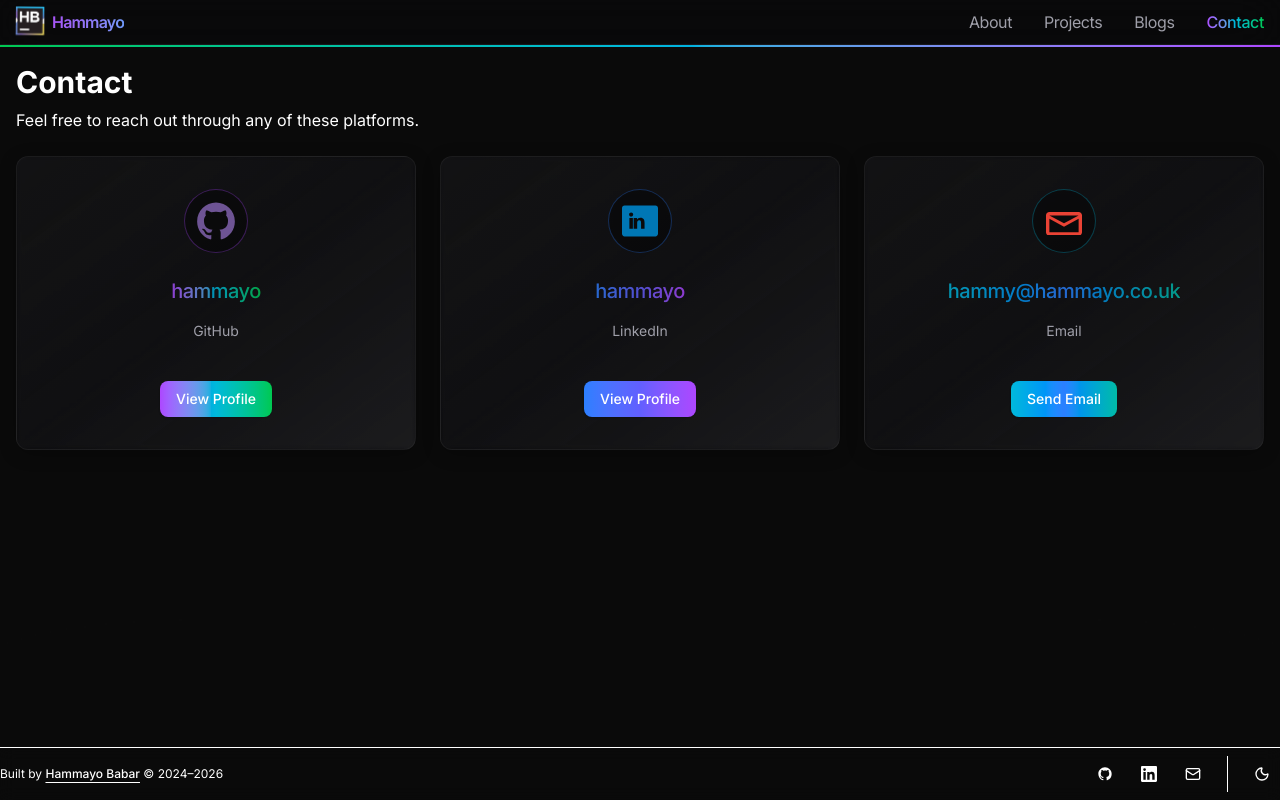
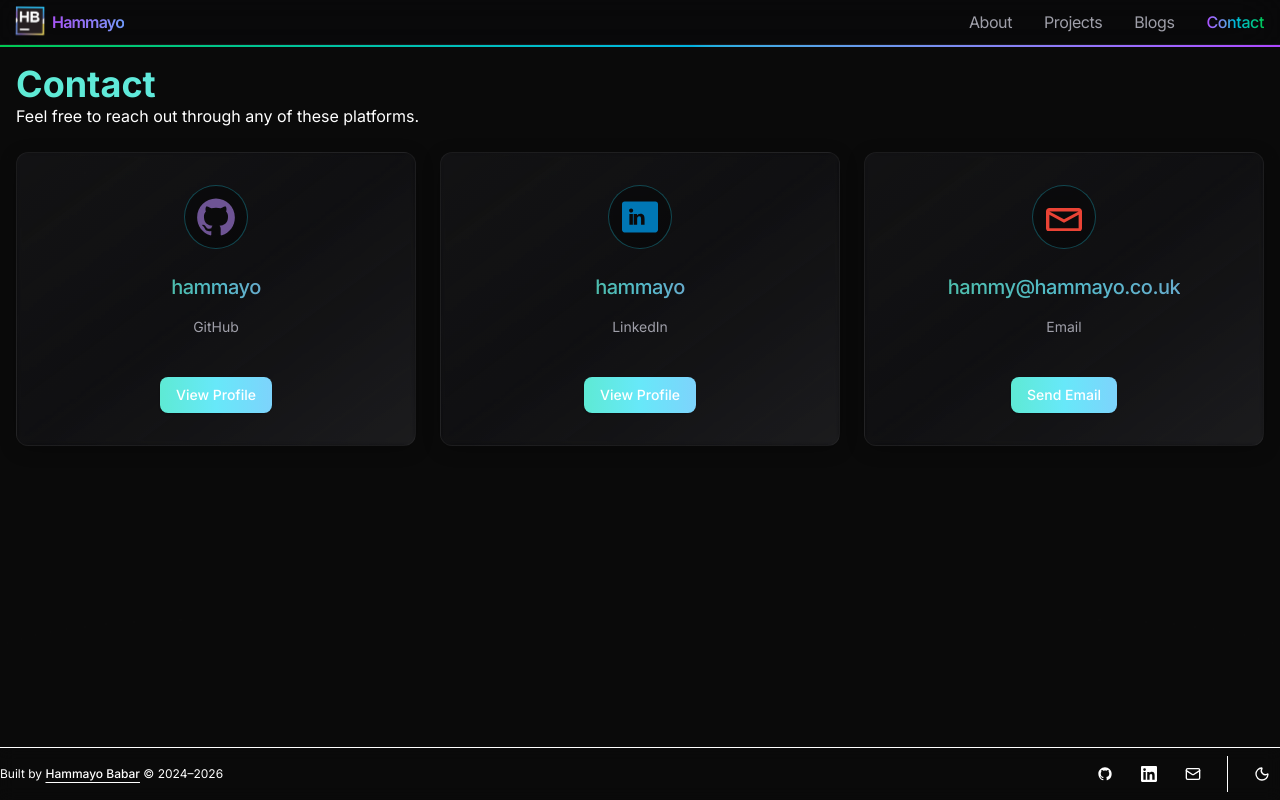
Before and after one commit to hammayo/hammayo.github.io, a Next.js app: page /contact in a window 1280 px wide. Built offline with nearby package versions, Linux system fonts and the light colour scheme.

Commit message:
feat: /contact — scheme-aware ContactCard, gradient heading, updated metadata

```diff
--- a/src/app/contact/page.tsx
+++ b/src/app/contact/page.tsx
@@ -1,13 +1,23 @@
 import { Container } from "@/features/shared/container";
 import { PageTransitionWrapper } from "@/features/shared/page-transition-wrapper";
 import { ContactCard } from "@/features/contact/contact-card";
-import { SOCIAL } from "@/lib/constants";
+import { SOCIAL, PAGE_META, SITE_URL } from "@/lib/constants";
 import type { Metadata } from "next";
 import { PageViewEvent } from "@/features/shared/analytics-event";
+import { gradientText } from "@/design/variants";
 
 export const metadata: Metadata = {
-  title: "Contact | Hammayo's Portfolio",
-  description: "Get in touch with me",
+  title: PAGE_META.contact.title,
+  description: PAGE_META.contact.description,
+  openGraph: {
+    title: PAGE_META.contact.title,
+    description: PAGE_META.contact.description,
+    url: `${SITE_URL}/contact`,
+  },
+  twitter: {
+    title: PAGE_META.contact.title,
+    description: PAGE_META.contact.description,
+  },
 };
 
 export default function ContactPage() {
@@ -16,7 +26,7 @@ export default function ContactPage() {
       <PageViewEvent page="contact" />
       <Container>
         <div className="mb-6">
-          <h1 className="text-3xl font-bold mb-2">Contact</h1>
+          <h1 className={gradientText({ size: 'heading' })}>Contact</h1>
           <p className="text-muted-foreground">Feel free to reach out through any of these platforms.</p>
         </div>
 
@@ -38,7 +48,6 @@ export default function ContactPage() {
             subtitle="GitHub"
             link={SOCIAL.github}
             linkText="View Profile"
-            variant="github"
           />
 
           {/* LinkedIn */}
@@ -55,7 +64,6 @@ export default function ContactPage() {
             subtitle="LinkedIn"
             link={SOCIAL.linkedin}
             linkText="View Profile"
-            variant="linkedin"
           />
 
           {/* Email */}
@@ -72,7 +80,6 @@ export default function ContactPage() {
             subtitle="Email"
             link={`mailto:${SOCIAL.email}`}
             linkText="Send Email"
-            variant="email"
           />
         </div>
       </Container>
--- a/src/features/contact/contact-card.tsx
+++ b/src/features/contact/contact-card.tsx
@@ -4,50 +4,24 @@ import { type ReactNode } from "react";
 import { CardEffects, cardBaseClasses } from "@/features/shared/ui/card-effects";
 
 interface ContactCardProps {
-  icon: ReactNode;
-  title: string;
+  icon:     ReactNode;
+  title:    string;
   subtitle: string;
-  link: string;
+  link:     string;
   linkText: string;
-  variant: "github" | "linkedin" | "email";
 }
 
-export function ContactCard({
-  icon,
-  title,
-  subtitle,
-  link,
-  linkText,
-  variant,
-}: ContactCardProps) {
-  const variants = {
-    github: {
-      icon: "dark:border-purple-500/30 border-purple-300/30 group-hover:border-purple-500/50",
-      title: "bg-gradient-to-r from-purple-500 via-cyan-500 to-green-500",
-      button: "bg-gradient-to-r from-purple-500 via-cyan-500 to-green-500 hover:from-purple-600 hover:via-cyan-600 hover:to-green-600",
-    },
-    linkedin: {
-      icon: "dark:border-blue-500/30 border-blue-300/30 group-hover:border-blue-500/50",
-      title: "bg-gradient-to-r from-blue-500 via-indigo-500 to-purple-500",
-      button: "bg-gradient-to-r from-blue-500 via-indigo-500 to-purple-500 hover:from-blue-600 hover:via-indigo-600 hover:to-purple-600",
-    },
-    email: {
-      icon: "dark:border-cyan-500/30 border-cyan-300/30 group-hover:border-cyan-500/50",
-      title: "bg-gradient-to-r from-cyan-500 via-blue-500 to-teal-500",
-      button: "bg-gradient-to-r from-cyan-500 via-blue-500 to-teal-500 hover:from-cyan-600 hover:via-blue-600 hover:to-teal-600",
-    },
-  };
-
-  const currentVariant = variants[variant];
+export function ContactCard({ icon, title, subtitle, link, linkText }: ContactCardProps) {
+  const isExternal = !link.startsWith("mailto:");
 
   return (
     <CardEffects>
       <div className="flex flex-col items-center gap-4 p-8">
-        <div className={`w-16 h-16 flex items-center justify-center border rounded-full dark:bg-black/30 bg-white/30 backdrop-blur-md transition-all duration-300 ${currentVariant.icon}`}>
+        <div className="w-16 h-16 flex items-center justify-center border rounded-full dark:bg-black/30 bg-white/30 backdrop-blur-md transition-all duration-300 scheme-border group-hover:scheme-glow">
           {icon}
         </div>
         <div className="flex flex-col items-center mt-2">
-          <h3 className={`text-xl font-medium tracking-tight text-transparent bg-clip-text transition-all duration-300 opacity-80 group-hover:opacity-100 ${currentVariant.title}`}>
+          <h3 className="gradient-text text-xl font-medium tracking-tight transition-all duration-300 opacity-80 group-hover:opacity-100">
             {title}
           </h3>
           <span className={`mt-4 text-sm text-center ${cardBaseClasses.description}`}>
@@ -56,9 +30,9 @@ export function ContactCard({
         </div>
         <a
           href={link}
-          target={link.startsWith("mailto:") ? undefined : "_blank"}
-          rel={link.startsWith("mailto:") ? undefined : "noopener noreferrer"}
-          className={`${cardBaseClasses.button} mt-6 text-white ${currentVariant.button}`}
+          target={isExternal ? "_blank" : undefined}
+          rel={isExternal ? "noopener noreferrer" : undefined}
+          className={`${cardBaseClasses.button} gradient-bg mt-6 text-white`}
         >
           {linkText}
         </a>
```
